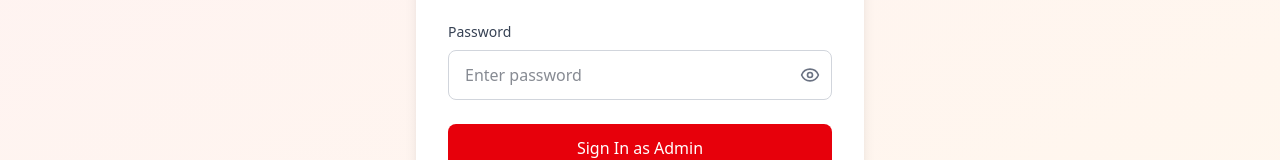
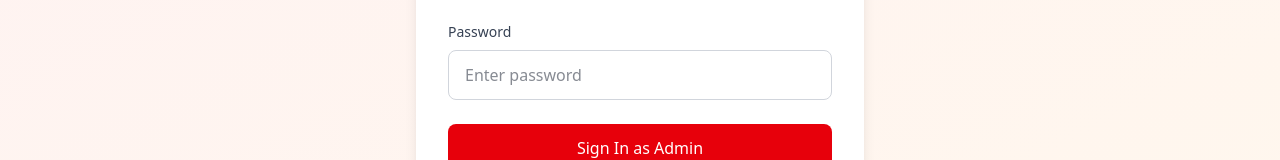
Before and after one commit to pratikshakandel100/rojgariHub, a React (Vite) app in the folder frontend/: page /admin/login in a window 1280 px wide. Shown: the part 356-516 px from the top of the page. Built offline with nearby package versions, Linux system fonts and the light colour scheme.

Commit message:
:lipstick: Removing doule Eyeoff in password

```diff
--- a/frontend/src/pages/auth/AdminLogin.jsx
+++ b/frontend/src/pages/auth/AdminLogin.jsx
@@ -116,7 +116,7 @@ export default function AdminLogin() {
                   onClick={() => setShowPassword(!showPassword)}
                   className="absolute right-3 top-1/2 transform -translate-y-1/2 text-gray-500 hover:text-gray-700"
                 >
-                  {showPassword ? <EyeOff size={20} /> : <Eye size={20} />}
+                  {/* {showPassword ? <EyeOff size={20} /> : <Eye size={20} />} */}
                 </button>
               </div>
             </div>
--- a/frontend/src/pages/auth/EmployeeLogin.jsx
+++ b/frontend/src/pages/auth/EmployeeLogin.jsx
@@ -117,7 +117,7 @@ export default function EmployeeLogin() {
                   onClick={() => setShowPassword(!showPassword)}
                   className="absolute right-3 top-1/2 transform -translate-y-1/2 text-gray-500 hover:text-gray-700"
                 >
-                  {showPassword ? <EyeOff size={20} /> : <Eye size={20} />}
+                  {/* {showPassword ? <EyeOff size={20} /> : <Eye size={20} />} */}
                 </button>
               </div>
             </div>
--- a/frontend/src/pages/auth/Login.jsx
+++ b/frontend/src/pages/auth/Login.jsx
@@ -120,7 +120,7 @@ export default function Login() {
                   onClick={() => setShowPassword(!showPassword)}
                   className="absolute right-3 top-1/2 transform -translate-y-1/2 text-gray-500 hover:text-gray-700"
                 >
-                  {showPassword ? <EyeOff size={20} /> : <Eye size={20} />}
+                  {/* {showPassword ? <EyeOff size={20} /> : <Eye size={20} />} */}
                 </button>
               </div>
             </div>
```
